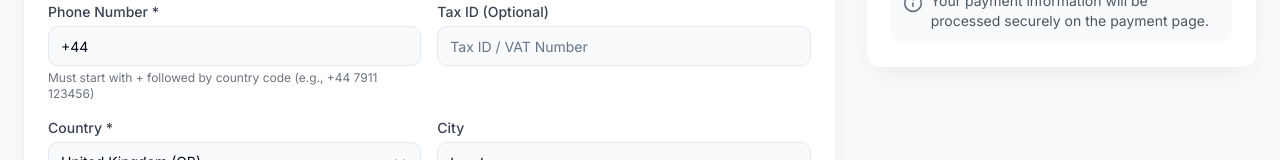
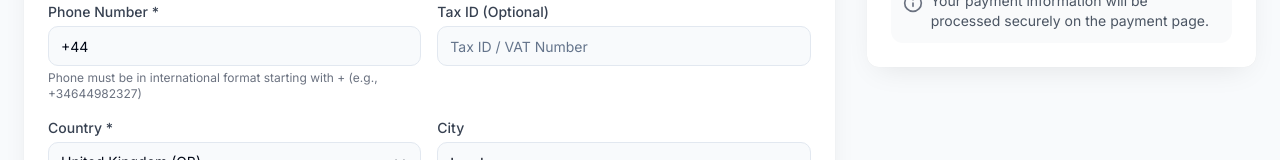
Before and after one commit to raulandreihategan/nitro-trade-hub, a React (Vite) app: page /checkout in a window 1280 px wide. Shown: the part 378-538 px from the top of the page. Built offline with nearby package versions, Linux system fonts and the light colour scheme.

Commit message:
Update warning example
Updated the warning example in the code.

```diff
--- a/src/pages/Checkout.tsx
+++ b/src/pages/Checkout.tsx
@@ -332,7 +332,7 @@ const Checkout = () => {
                       {errors.phone ? <p className="mt-1 text-sm text-red-600 flex items-center">
                           <AlertCircle className="h-3 w-3 mr-1" />
                           {errors.phone}
-                        </p> : <p className="mt-1 text-xs text-gray-500">Must start with + followed by country code (e.g., +44 7911 123456)</p>}
+                        </p> : <p className="mt-1 text-xs text-gray-500">Phone must be in international format starting with + (e.g., +34644982327)</p>}
                     </div>
 
                     <div>
--- a/src/utils/paymentErrors.ts
+++ b/src/utils/paymentErrors.ts
@@ -17,7 +17,7 @@ export const handlePaymentError = (error: any): Error => {
 
     // Handle specific error types
     if (error.message.includes('mobile')) {
-      return new Error('Invalid phone number format. Please use international format (e.g., +34644982327)');
+      return new Error('Phone must be in international format starting with + (e.g., +34644982327)');
     }
 
     if (error.message.includes('country')) {
```
